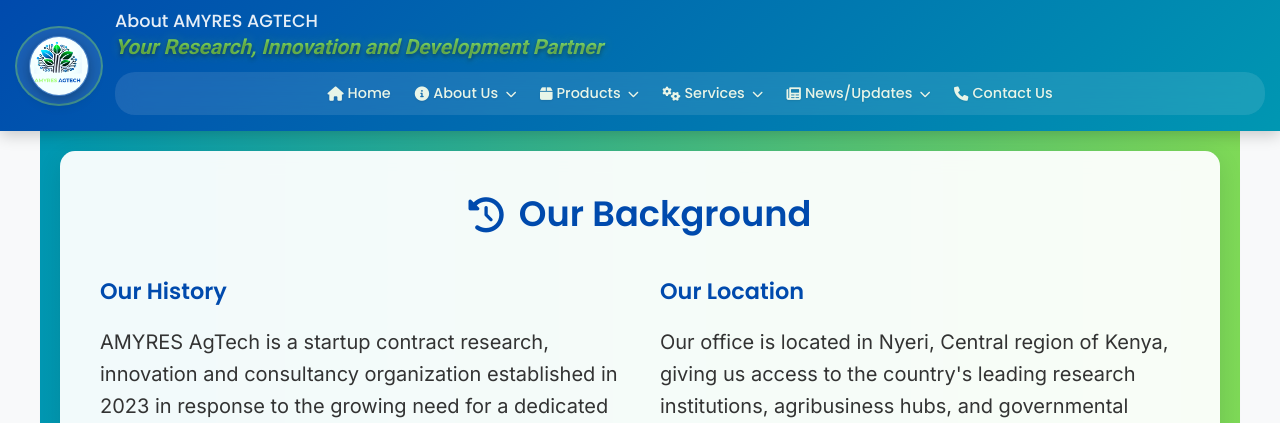
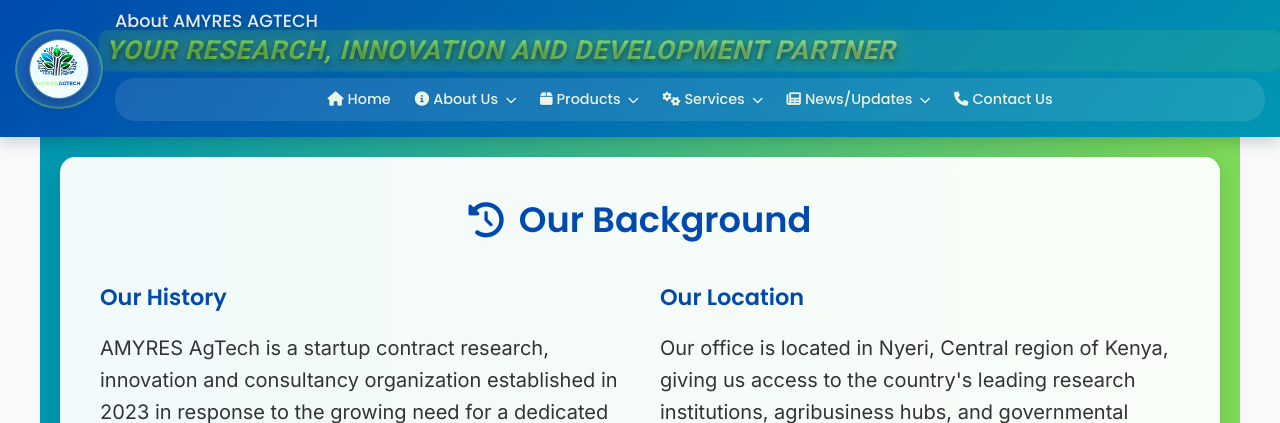
Before and after one commit to kimaninyutu/amyres2, a Django app: page /about/ in a window 1280 px wide; the page is wider, and only the part inside the window is pictured. Shown: the top 423 px of that part. Run offline with Django 5.2, Linux system fonts and the light colour scheme.

Commit message:
Update amyres.css

```diff
--- a/amyres_webapp/static/amyres_webapp/css/amyres.css
+++ b/amyres_webapp/static/amyres_webapp/css/amyres.css
@@ -132,37 +132,71 @@
 }
 
 .header-text h1 {
-  margin: 0 0 4px 0; /* Reduced from 6px */
-  font-size: clamp(0.9rem, 2vw, 1.1rem); /* Reduced from clamp(1.2rem, 2.5vw, 1.6rem) */
-  font-weight: 500; /* Reduced from 600 */
-  line-height: 1.1; /* Reduced from 1.2 */
+  margin: 0 0 4px 0;
+  font-size: clamp(0.9rem, 2vw, 1.1rem);
+  font-weight: 500;
+  line-height: 1.1;
   word-wrap: break-word;
-  opacity: 0.9; /* Make it less prominent */
+  opacity: 0.9;
+  color: #ffffff;
+  text-shadow: 0 2px 4px rgba(0, 0, 0, 0.3);
 }
 
 .header-text p {
-  font-size: clamp(1rem, 2.2vw, 1.3rem); /* Increased from clamp(0.85rem, 1.8vw, 1rem) */
-  color: #ffffff; /* Changed from #e8f5e8 to pure white */
+  font-size: clamp(1.2rem, 2.8vw, 1.6rem); /* Increased from clamp(1rem, 2.2vw, 1.3rem) */
+  color: #ffffff;
   margin: 0;
   font-style: italic;
-  line-height: 1.2; /* Reduced from 1.3 */
+  line-height: 1.2;
   word-wrap: break-word;
-  font-weight: 600; /* Added bold weight */
-  text-shadow: 0 2px 4px rgba(0, 0, 0, 0.4); /* Enhanced shadow */
-  background: linear-gradient(45deg, #7ed957, #90ee90); /* Added gradient background */
+  font-weight: 700; /* Increased from 600 */
+  text-shadow: 0 3px 6px rgba(0, 0, 0, 0.5), 0 0 15px rgba(126, 217, 87, 0.4); /* Enhanced shadow */
+  background: linear-gradient(45deg, #7ed957, #90ee90, #ffffff); /* Enhanced gradient */
   -webkit-background-clip: text;
   -webkit-text-fill-color: transparent;
   background-clip: text;
-  animation: taglineGlow 3s ease-in-out infinite alternate; /* Added glow animation */
-}
-
-/* Add glow animation for tagline */
+  animation: taglineGlow 2s ease-in-out infinite alternate; /* Faster animation */
+  text-transform: uppercase; /* Make it all caps for emphasis */
+  letter-spacing: 1px; /* Add letter spacing */
+  position: relative;
+}
+
+/* Enhanced glow animation for tagline */
 @keyframes taglineGlow {
   0% {
-    text-shadow: 0 2px 4px rgba(0, 0, 0, 0.4), 0 0 10px rgba(126, 217, 87, 0.3);
+    text-shadow: 0 3px 6px rgba(0, 0, 0, 0.5), 0 0 15px rgba(126, 217, 87, 0.4), 0 0 25px rgba(126, 217, 87, 0.2);
+    transform: scale(1);
   }
   100% {
-    text-shadow: 0 2px 4px rgba(0, 0, 0, 0.4), 0 0 20px rgba(126, 217, 87, 0.6);
+    text-shadow: 0 3px 6px rgba(0, 0, 0, 0.5), 0 0 25px rgba(126, 217, 87, 0.8), 0 0 35px rgba(126, 217, 87, 0.4);
+    transform: scale(1.02);
+  }
+}
+
+/* Add a pulsing border effect around the tagline */
+.header-text p::before {
+  content: "";
+  position: absolute;
+  top: -5px;
+  left: -10px;
+  right: -10px;
+  bottom: -5px;
+  background: linear-gradient(45deg, rgba(126, 217, 87, 0.3), rgba(144, 238, 144, 0.3), rgba(126, 217, 87, 0.3));
+  border-radius: 8px;
+  z-index: -1;
+  animation: borderPulse 3s ease-in-out infinite;
+  opacity: 0.7;
+}
+
+@keyframes borderPulse {
+  0%,
+  100% {
+    opacity: 0.3;
+    transform: scale(0.98);
+  }
+  50% {
+    opacity: 0.7;
+    transform: scale(1.02);
   }
 }
 
```
